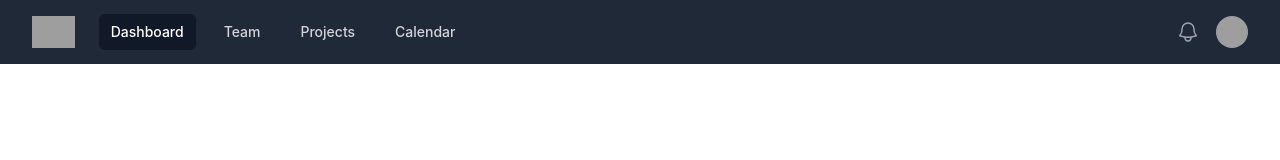
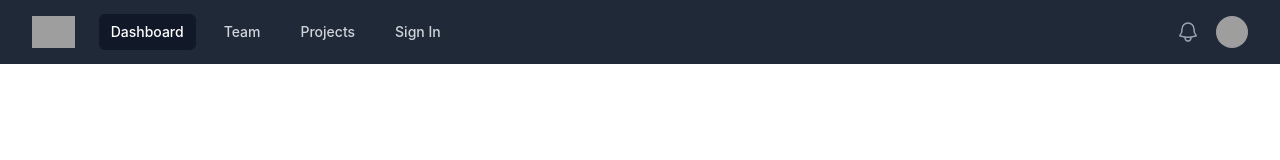
Before and after one commit to TauqeerAhmad5201/react-router, a React (Create React App) app: page / in a window 1280 px wide. Shown: the top 160 px of the page. Built offline with nearby package versions, Linux system fonts and the light colour scheme; grey boxes are pictures that could not be loaded.

Commit message:
changed Sign in name from navbar

```diff
--- a/src/components/Navbar.js
+++ b/src/components/Navbar.js
@@ -7,7 +7,7 @@ const navigation = [
   { name: 'Dashboard', href: '#', current: true },
   { name: 'Team', href: '#', current: false },
   { name: 'Projects', href: '#', current: false },
-  { name: 'Calendar', href: '#', current: false },
+  { name: 'Sign In', href: '#', current: false },
 ]
 
 function classNames(...classes) {
```
